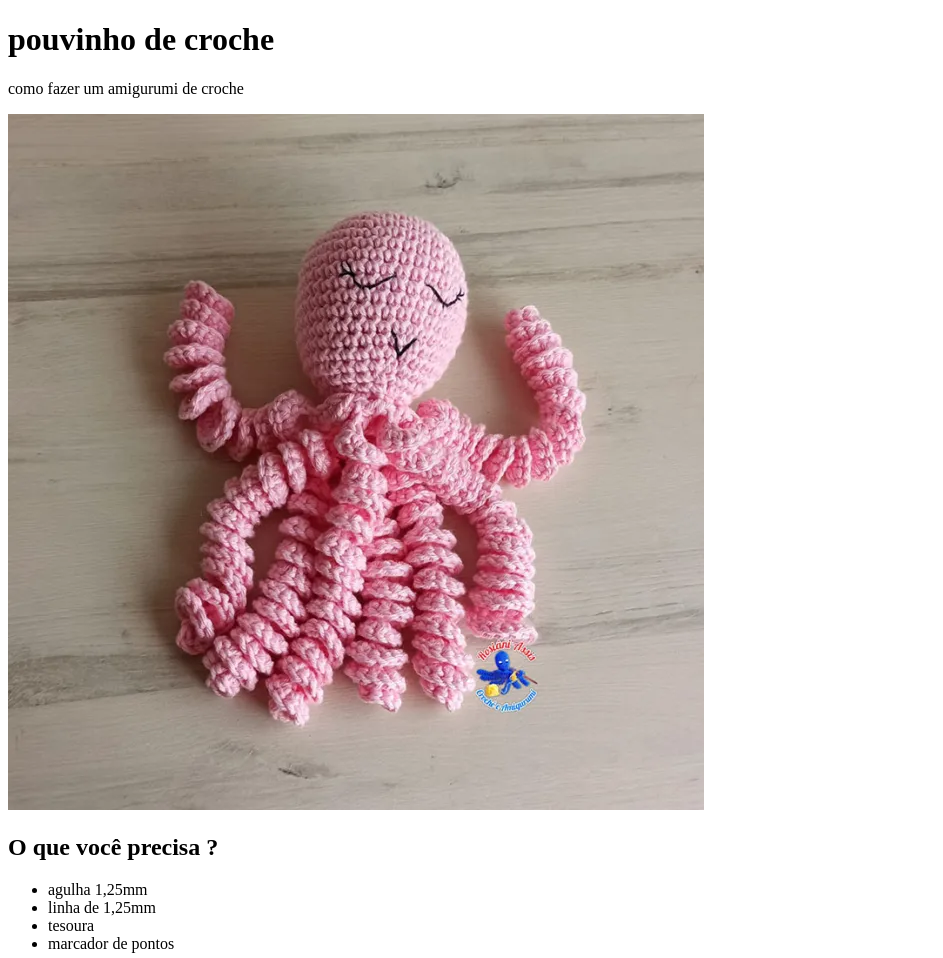
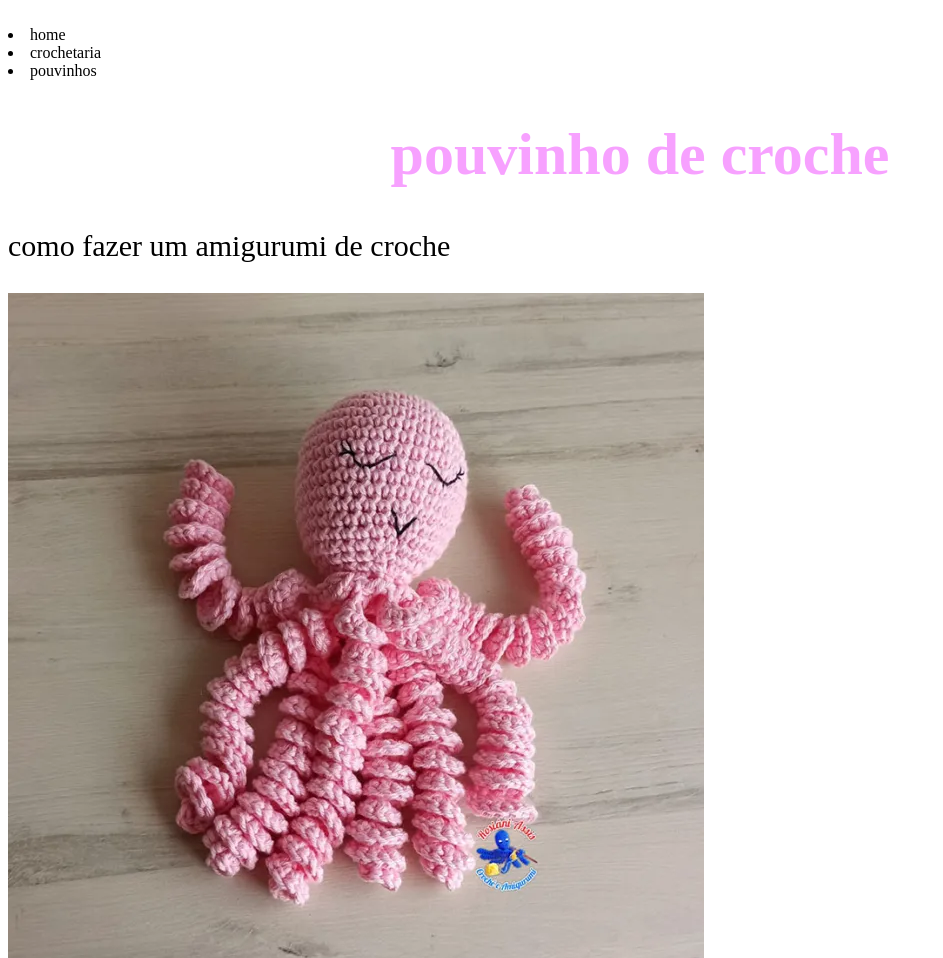
Before and after one commit to erickestevao/avaliacao, a plain HTML site: page index.html in a window 1280 px wide. Shown: the top 958 px of the page, without its empty margins (0-943 px from the left). Drawn offline with Linux system fonts and the light colour scheme.

Commit message:
Add files via upload

```diff
--- a/index.html
+++ b/index.html
@@ -7,6 +7,13 @@
     <link rel="stylesheet" href="style.css">
 </head>
 <body>
+    <header class="cabecalho">
+        <img class="logochoche" src=""
+        class="lista_cabecalho">
+        <li class="lista de cabecalho">home</li>
+        <li class="lista do cabecalho">crochetaria</li>
+        <li class="lista do cabecalho">pouvinhos</li>
+
     <h1>pouvinho de croche</h1>
     <p>como fazer um amigurumi de croche</p>
 
--- a/style.css
+++ b/style.css
@@ -0,0 +1,14 @@
+body{
+    background: palevioletred(100, 150, 150)
+}
+h1{
+    font-size: 60px;
+    color: rgb(247, 161, 255);
+    text-align: center;
+}
+p{
+    font-size: 30px;
+    color: aquamarine(180, 180, 180);
+    text-align: justify;
+
+}
```
